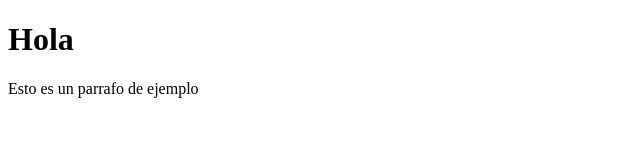
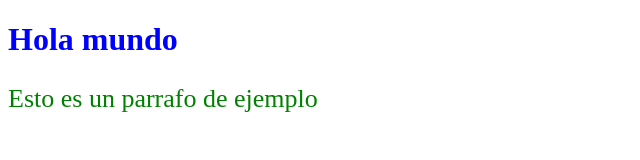
Before and after one commit to sebax-oss/a-segundo_html, a plain HTML site: page index.html in a window 1280 px wide. Shown: the whole page, without its empty margins (0-640 px from the left). Drawn offline with Linux system fonts and the light colour scheme.

Commit message:
Actualización proyecto aplicando estilos con CSS al h 1 y a p

```diff
--- a/index.html
+++ b/index.html
@@ -3,10 +3,20 @@
 <head>
     <meta charset="UTF-8">
     <meta name="viewport" content="width=device-width, initial-scale=1.0">
+     <style>
+        h1 {
+            color:blue;
+            font-size: 32px;
+        }
+        .texto-verde{
+            color: green;
+            font-size: 26px;
+        }
+     </style>
     <title>Segundo Html</title>
 </head>
 <body>
-    <h1>Hola</h1>
-    <p>Esto es un parrafo de ejemplo</p>
+    <h1>Hola mundo</h1>
+    <p class="texto-verde">Esto es un parrafo de ejemplo</p>
 </body>
 </html>
```
